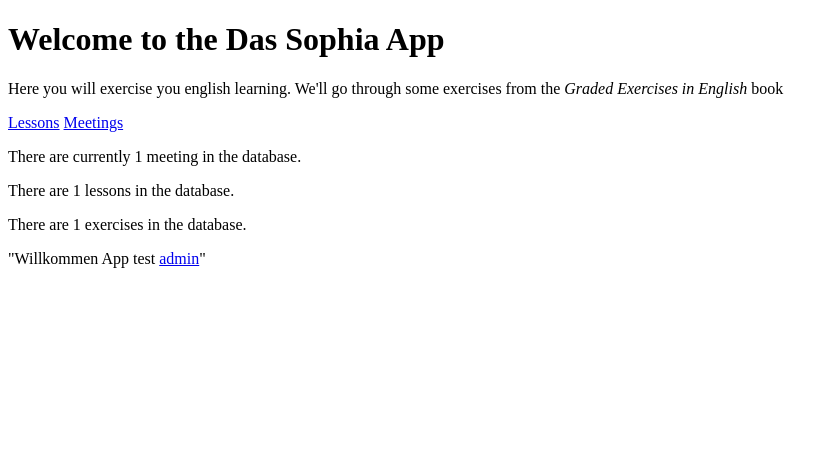
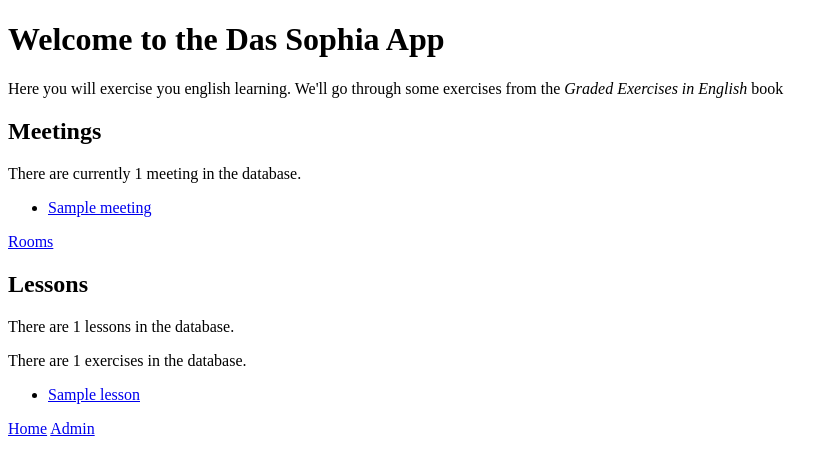
Before and after one commit to laercioferracini/das-sophia-django, a Django app: page / in a window 1280 px wide. Shown: the top 475 px of the page, without its empty margins (0-839 px from the left). Run offline with Django 4.2, Linux system fonts and the light colour scheme; tables that the repository leaves empty hold one stand-in row (values such as "Sample post").

Commit message:
DT-6 Fixing many-to-one problem

```diff
--- a/website/app/templates/app/welcome.html
+++ b/website/app/templates/app/welcome.html
@@ -11,13 +11,34 @@
     We'll go through some exercises from the <em>Graded Exercises in English</em> book
 </p>
 
-<a href="/lessons/1">Lessons</a>
-<a href="/meetings/1">Meetings</a>
+<div>
+    <h2>Meetings</h2>
+    <p>There are currently {{num_meetings}} meeting in the database.</p>
+    <ul>
+        {% for meeting in meetings %}
+        <li>
+            <a href="{% url 'detail' meeting.id %}">{{ meeting.title }}</a>
+        </li>
+        {% endfor %}
+    </ul>
+    <a href="{% url 'rooms' %}">Rooms</a>
+</div>
+<div>
+    <h2>Lessons</h2>
+    <p>There are {{num_lessons}} lessons in the database.</p>
+    <p>There are {{num_exercises}} exercises in the database.</p>
+    <ul>
+        {% for lesson in lessons %}
+        <li>
+            <a href="{% url 'lesson_detail' lesson.id %}">{{ lesson.title }}</a>
+        </li>
+        {% endfor %}
+    </ul>
+</div>
 
-<p>There are currently {{num_meetings}} meeting in the database.</p>
-<p>There are {{num_lessons}} lessons in the database.</p>
-<p>There are {{num_exercises}} exercises in the database.</p>
-
-<footer>"Willkommen App test <a href=/admin>admin</a>"</footer>
+<footer>
+    <a href="{% url 'welcome' %}">Home</a>
+    <a href="admin/">Admin</a>
+</footer>
 </body>
 </html>
--- a/website/app/views.py
+++ b/website/app/views.py
@@ -1,6 +1,5 @@
 from django.http import HttpResponse
 from django.shortcuts import render, get_object_or_404, get_list_or_404
-
 
 # Create your views here.
 from app.models import Lesson, Phrases
@@ -9,9 +8,13 @@ from meetings.models import Meeting
 
 def welcome(request):
     return render(request, "app/welcome.html",
-                  {"num_meetings": Meeting.objects.count(),
-                   "num_lessons": Lesson.objects.count(),
-                   "num_exercises": Phrases.objects.count()})
+                  {
+                      "meetings": Meeting.objects.all(),
+                      "num_meetings": Meeting.objects.count(),
+                      "num_lessons": Lesson.objects.count(),
+                      "lessons": Lesson.objects.all(),
+                      "num_exercises": Phrases.objects.count()
+                  })
 
 
 def about(request):
@@ -23,6 +26,7 @@ def phrase(request):
     return HttpResponse("The weather today ___ good.")
 
 
-def lessons(request, id):
-    lesson = get_object_or_404(Lesson, pk=id)
-    return render(request, "app/lessons.html", {"lesson": lesson})
+def lesson(request, id):
+    result_lessons = get_object_or_404(Lesson, pk=id)
+    exercises = Phrases.objects.filter(lesson_id=result_lessons.id)
+    return render(request, "app/lesson.html", {"lesson": result_lessons, "exercises": exercises})
--- a/website/meetings/templates/meetings/detail.html
+++ b/website/meetings/templates/meetings/detail.html
@@ -10,6 +10,6 @@
     This meeting has been scheduled on {{meeting.date}}, at
     {{meeting.start_time}} in <strong>{{meeting.room}}</strong>.
 </p>
-
+<footer><a href="{% url 'welcome' %}">Home</a></footer>
 </body>
 </html>
--- /dev/null
+++ b/website/meetings/urls.py
@@ -0,0 +1,7 @@
+from django.urls import path
+from . import views
+
+urlpatterns = [
+    path('<int:id>', views.detail, name="detail"),
+    path('rooms', views.rooms_list, name="rooms")
+]
--- a/website/website/urls.py
+++ b/website/website/urls.py
@@ -14,16 +14,16 @@ Including another URLconf
     2. Add a URL to urlpatterns:  path('blog/', include('blog.urls'))
 """
 from django.contrib import admin
-from django.urls import path
+from django.urls import path, include
 
-from app.views import welcome, about, phrase, lessons
-from meetings.views import detail
+from app.views import welcome, about, phrase, lesson
+from meetings.views import detail, rooms_list
 
 urlpatterns = [
-    path('admin/', admin.site.urls),
-    path('', welcome),
-    path('about', about),
-    path('phrase', phrase),
-    path('meetings/<int:id>', detail),
-    path('lessons/<int:id>', lessons)
+    path('admin/', admin.site.urls, name="admin_page"),
+    path('', welcome, name="welcome"),
+    path('about', about, name="about"),
+    path('phrase', phrase, name="phrase"),
+    path('meetings', include("meetings.urls")),
+    path('lessons/<int:id>', lesson, name="lesson_detail")
 ]
```
Also changed, not shown: website/app/templates/app/lesson.html (renamed from website/app/templates/app/lessons.html, +6 -2 lines), website/meetings/templates/meetings/rooms.html (added, +15 -0 lines), website/meetings/views.py (+6 -1 lines), README.md.
